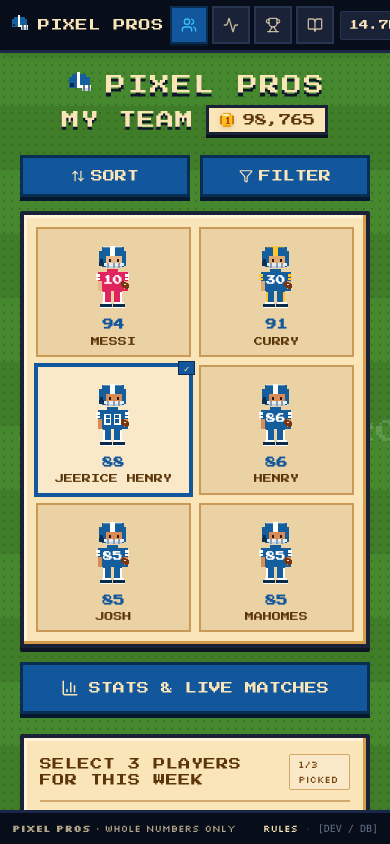
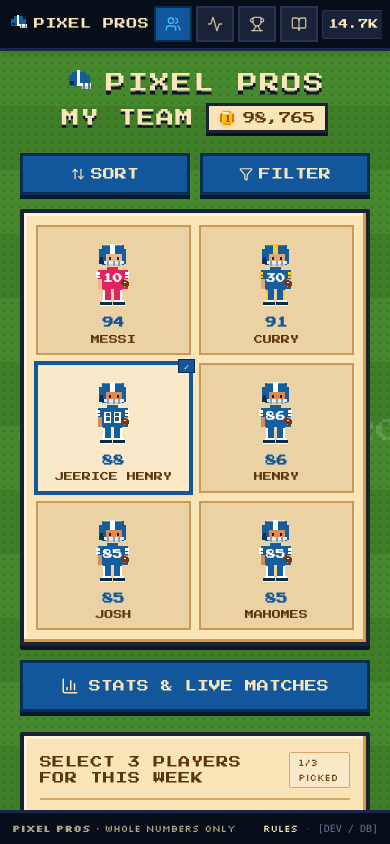
Before and after one commit to paulsjob/pixel-pros-app, a React (Vite) app: page / in a window 390 px wide. Built offline with nearby package versions, Linux system fonts and the light colour scheme; no server answers.

Commit message:
style: optimize top bar layout for mobile
Adjust header padding, icon size, and text sizing to ensure the UI remains responsive and prevents overflow on smaller screens.

```diff
--- a/src/App.tsx
+++ b/src/App.tsx
@@ -160,23 +160,23 @@ export default function App() {
     <ErrorBoundary>
       <div className="h-[100dvh] flex flex-col overflow-hidden bg-[#0b1021] text-[#fae5b8] selection:bg-[#12579b] selection:text-white">
 
-        {/* Universal 8-bit Top Bar (Strict Single-Row Containment) */}
-        <header className="flex-shrink-0 z-40 bg-[#080d1a] border-b-3 border-[#1a264a] px-2 sm:px-6 py-1.5 sm:py-2.5 shadow-md">
-          <div className="max-w-5xl mx-auto flex items-center justify-between gap-1.5 sm:gap-4 flex-nowrap">
+        {/* Universal 8-bit Top Bar (Strict Single-Row Containment & Mobile-Optimized) */}
+        <header className="flex-shrink-0 z-40 bg-[#080d1a] border-b-3 border-[#1a264a] w-full max-w-full px-2 sm:px-4 py-1.5 sm:py-2 shadow-md overflow-x-hidden box-border">
+          <div className="w-full max-w-full flex items-center justify-between gap-1 sm:gap-3 flex-nowrap overflow-x-hidden">
 
             {/* Logo & Brand */}
             <button
               onClick={() => setCurrentTab('team')}
-              className="touch-manipulation flex items-center gap-1.5 sm:gap-2 cursor-pointer group bg-transparent border-0 p-0 text-left shrink-0"
+              className="touch-manipulation flex items-center gap-1 sm:gap-2 cursor-pointer group bg-transparent border-0 p-0 text-left shrink-0"
               title="Return to My Team"
             >
-              <PixelHelmetIcon size={24} color={user?.avatar?.helmetColor || '#155e9e'} />
-              <span className="font-pixel text-xs sm:text-base text-[#fae5b8] tracking-wider group-hover:text-[#ffffff] transition-colors whitespace-nowrap">
+              <PixelHelmetIcon size={22} color={user?.avatar?.helmetColor || '#155e9e'} />
+              <span className="font-pixel text-[11px] sm:text-base text-[#fae5b8] tracking-wider group-hover:text-[#ffffff] transition-colors whitespace-nowrap">
                 PIXEL PROS
               </span>
             </button>
 
-            {/* Clean 4-Tab Navigation with Comfortable Touch Targets (min-h-[38px] min-w-[38px]) */}
+            {/* Clean 4-Tab Navigation (Icon-Only on Mobile, Icon + Text on sm+) */}
             <nav className="flex items-center gap-1 sm:gap-1.5 shrink-0">
               {[
                 { id: 'team', label: 'MY TEAM', icon: Users },
@@ -190,7 +190,7 @@ export default function App() {
                   <button
                     key={tab.id}
                     onClick={() => setCurrentTab(tab.id as any)}
-                    className={`touch-manipulation min-h-[38px] min-w-[38px] flex items-center justify-center gap-1.5 px-2 sm:px-3 py-1.5 font-pixel text-[10px] sm:text-xs border-2 cursor-pointer transition-all active:translate-y-0.5 ${
+                    className={`touch-manipulation p-2 sm:px-3 sm:py-2 min-w-[38px] sm:min-w-[40px] flex items-center justify-center gap-1.5 font-pixel text-[10px] sm:text-xs border-2 cursor-pointer transition-all active:translate-y-0.5 ${
                       isActive
                         ? 'bg-[#12579b] text-[#fae5b8] border-[#0a2d52] shadow-[0_2px_0_0_#051a30]'
                         : 'bg-[#1a2238] text-[#fae5b8]/75 border-[#273552] hover:bg-[#232e4b] hover:text-[#fae5b8]'
@@ -198,25 +198,31 @@ export default function App() {
                     title={tab.label}
                   >
                     <Icon size={16} className={isActive ? 'text-[#38bdf8]' : ''} />
-                    <span className="hidden md:inline whitespace-nowrap">{tab.label}</span>
+                    <span className="hidden sm:inline whitespace-nowrap">{tab.label}</span>
                   </button>
                 );
               })}
             </nav>
 
             {/* User Status & Gear Locker Room */}
-            <div className="flex items-center gap-1.5 sm:gap-2 shrink-0">
-              <div className="flex items-center gap-1 px-2 py-1.5 bg-[#1a2238] border border-[#273552] rounded-xs font-pixel text-[10px] sm:text-xs text-[#fae5b8] whitespace-nowrap">
-                <span className="text-[#38bdf8] hidden sm:inline">SCORE:</span>
-                <span>{(user?.totalScore ?? 0) >= 10000 ? `${((user?.totalScore ?? 0) / 1000).toFixed(1)}K` : (user?.totalScore ?? 0).toLocaleString()}</span>
+            <div className="flex items-center gap-1 sm:gap-2 shrink-0">
+              {/* Compact Score Badge on Mobile (Hide "SCORE:" label under 640px) */}
+              <div className="flex items-center gap-1 px-1.5 sm:px-2.5 py-1.5 sm:py-2 bg-[#1a2238] border border-[#273552] rounded-xs font-pixel text-[10px] sm:text-xs text-[#fae5b8] whitespace-nowrap">
+                <span className="text-[#38bdf8] hidden sm:inline">SCORE: </span>
+                <span>
+                  {(user?.totalScore ?? 0) >= 10000
+                    ? `${((user?.totalScore ?? 0) / 1000).toFixed(1)}K`
+                    : (user?.totalScore ?? 0).toLocaleString()}
+                </span>
               </div>
 
+              {/* Compact Gear Button on Mobile (Icon only under 640px) */}
               <button
                 onClick={() => setIsLockerRoomOpen(true)}
-                className="touch-manipulation min-h-[38px] flex items-center gap-1 px-2.5 py-1.5 bg-[#d97706] hover:bg-[#b45309] text-white border-2 border-[#78350f] font-pixel text-[10px] sm:text-xs cursor-pointer shadow-[0_2px_0_0_#451a03] active:translate-y-0.5 active:shadow-none shrink-0"
+                className="touch-manipulation p-2 sm:px-2.5 sm:py-1.5 min-w-[36px] sm:min-w-0 flex items-center justify-center gap-1 bg-[#d97706] hover:bg-[#b45309] text-white border-2 border-[#78350f] font-pixel text-[10px] sm:text-xs cursor-pointer shadow-[0_2px_0_0_#451a03] active:translate-y-0.5 active:shadow-none shrink-0"
                 title="Open Locker Room"
               >
-                <Shirt size={14} />
+                <Shirt size={15} />
                 <span className="hidden sm:inline">GEAR</span>
               </button>
             </div>
```
